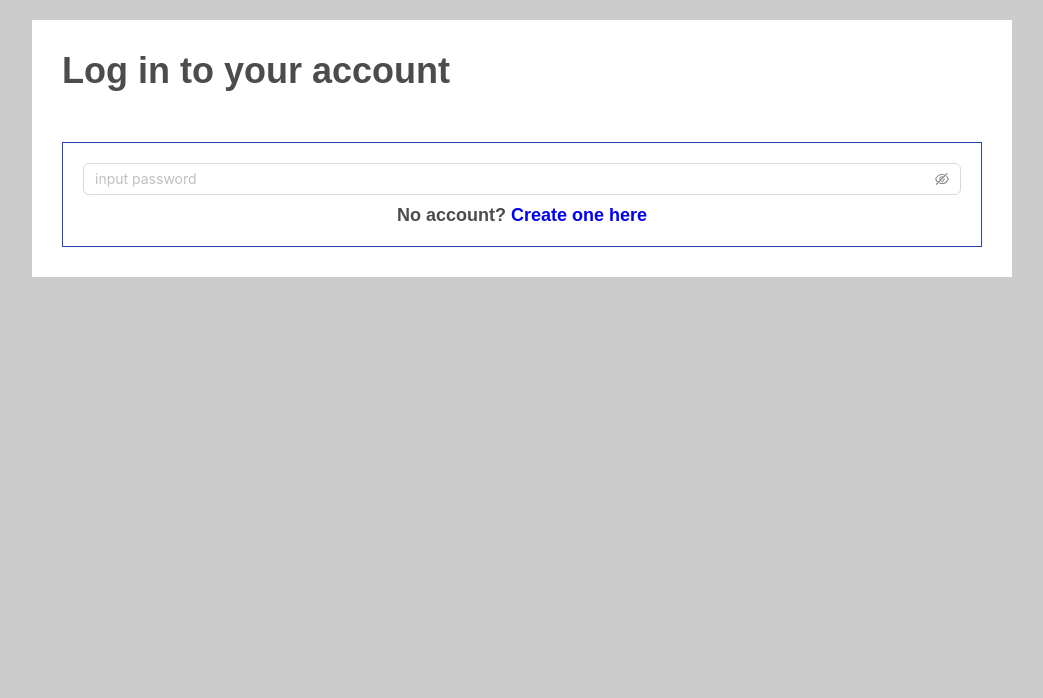
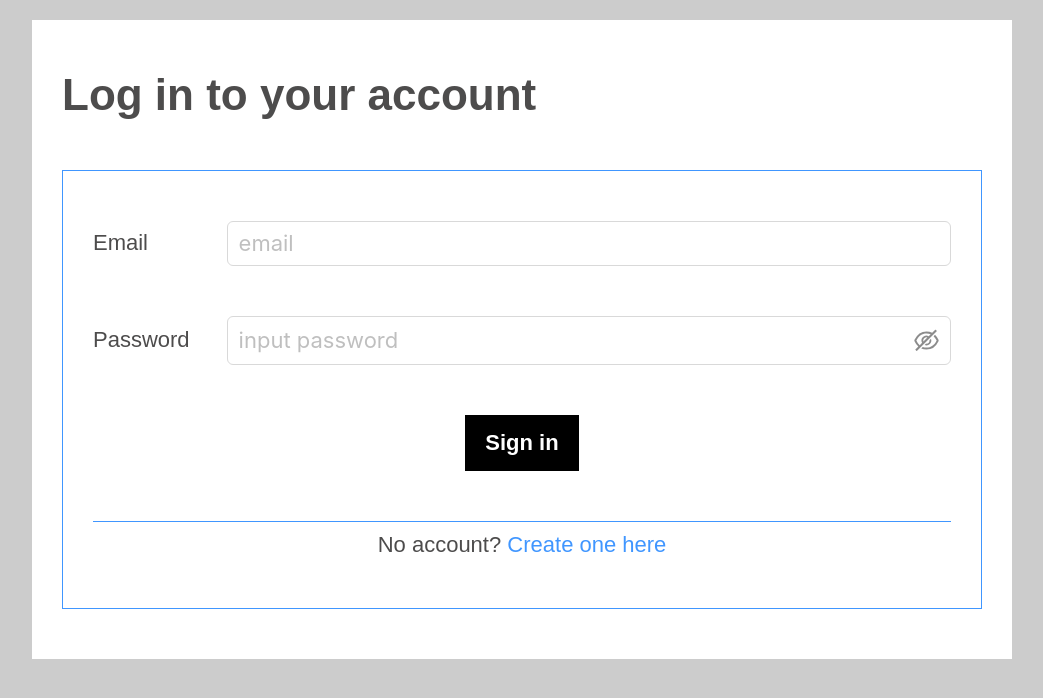
Before and after one commit to Alllena/store, a React (Create React App) app in the folder client/: page /registration in a window 1280 px wide. Shown: the top 698 px of the page, without its empty margins (118-1161 px from the left). Built offline with nearby package versions, Linux system fonts and the light colour scheme.

Commit message:
component LoginPage was modified

```diff
--- a/client/src/components/base/Buttons.tsx
+++ b/client/src/components/base/Buttons.tsx
@@ -35,17 +35,18 @@ const ButtonWrapper = styled.button<ButtonProps>`
     props.look === "main"
       ? "#000"
       : props.look === "extra"
-      ? "#2745ac"
+      ? "#4096ff"
       : "#fff"};
   font-family: "Circular", sans-serif;
   font-weight: 700;
-  font-size: 24px;
+  font-size: 22px;
   display: flex;
+  border: none;
   gap: 1rem;
   justify-content: center;
   align-items: center;
   cursor: pointer;
-  padding: 20px;
+  padding: 15px 20px;
 
   &:hover {
     background-color: ${(props) =>
@@ -53,6 +54,6 @@ const ButtonWrapper = styled.button<ButtonProps>`
         ? "transparent"
         : props.look === "extra"
         ? "#000"
-        : "#2745ac"};
+        : "#4096ff"};
   }
 `;
--- a/client/src/pages/LoginPage.tsx
+++ b/client/src/pages/LoginPage.tsx
@@ -4,6 +4,7 @@ import { Input } from "antd";
 import { useState } from "react";
 import { Link } from "react-router-dom";
 import { REGISTRATION_ROUTE, LOGIN_ROUTE } from "../utils/consts";
+import Button from "../components/base/Buttons";
 
 const LoginPage = () => {
   const [passwordVisible, setPasswordVisible] = useState(false);
@@ -11,7 +12,13 @@ const LoginPage = () => {
   return (
     <PageWrapper>
       {noAccount ? <h1>Log in to your account</h1> : <h1>Create an account</h1>}
-      <FlexContainer className="input__block" direction="column">
+      <FlexContainer className="input__block" direction="column" gap="50px">
+        <FlexContainer>
+          <label id="email">Email</label>
+          <Input placeholder="email" className="email" />
+        </FlexContainer>
+        <FlexContainer>
+          <label id="password">Password</label>
           <Input.Password
             placeholder="input password"
             visibilityToggle={{
@@ -19,17 +26,25 @@ const LoginPage = () => {
               onVisibleChange: setPasswordVisible,
             }}
           />
+        </FlexContainer>
         {/* <Input status="error" placeholder="Error" /> */}
-        <div>
+        <Button onClick={() => {}}>Sign in</Button>
+        <div className="question">
           {noAccount ? (
             <div onClick={() => setNoAccount(false)}>
               No account?
-              <Link to={REGISTRATION_ROUTE}> Create one here </Link>
+              <Link className="link" to={REGISTRATION_ROUTE}>
+                {" "}
+                Create one here{" "}
+              </Link>
             </div>
           ) : (
             <div onClick={() => setNoAccount(true)}>
               Already have an account??
-              <Link to={LOGIN_ROUTE}> Log in instead!</Link>
+              <Link className="link" to={LOGIN_ROUTE}>
+                {" "}
+                Log in instead!
+              </Link>
             </div>
           )}
         </div>
@@ -40,19 +55,39 @@ const LoginPage = () => {
 export default LoginPage;
 
 const PageWrapper = styled.div`
-  /* font-size: 22px; */
-  /* font-weight: 300; */
-  /* text-transform: uppercase; */
+  font-size: 22px;
+  font-weight: 300;
   background: #fff;
   display: flex;
   gap: 50px;
   width: 100%;
   height: 100%;
   flex-direction: column;
-  /* text-align: center; */
-  padding: 30px;
+  padding: 50px 30px;
   .input__block {
-    padding: 20px;
-    border: 1px solid #2745ac;
+    padding: 50px 30px;
+    border: 1px solid #4096ff;
+    label {
+      flex: 1.5;
+    }
+    span {
+      flex: 8.5;
+      font-size: 25px;
+    }
+    input {
+      font-size: 22px;
+      &.email {
+        flex: 8.5;
+      }
+    }
+  }
+  .link {
+    color: #4096ff;
+  }
+  .question {
+    padding-top: 10px;
+    border-top: 1px solid #4096ff;
+    width: 100%;
+    text-align: center;
   }
 `;
```
Lines whose indentation alone changed are shown as unchanged.
